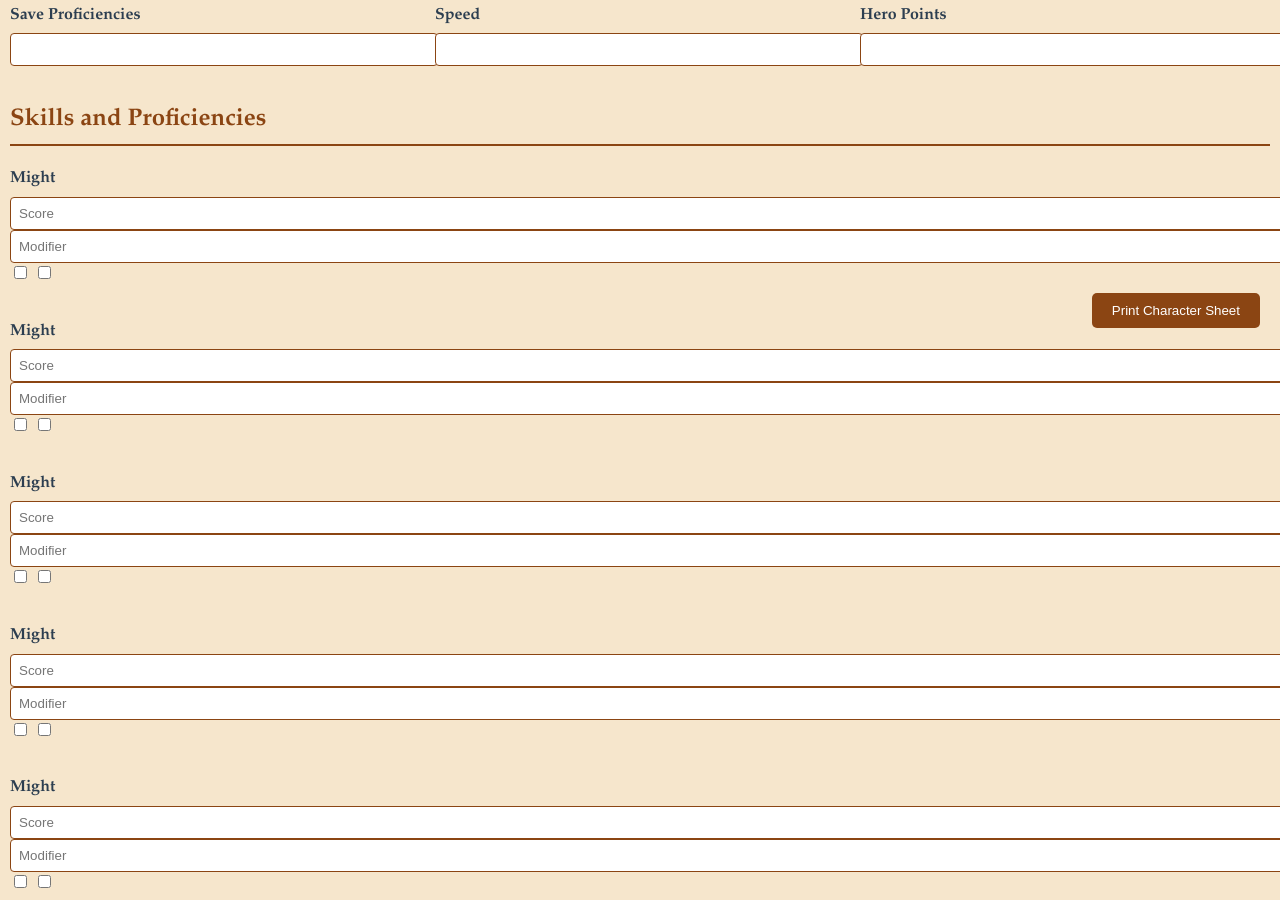
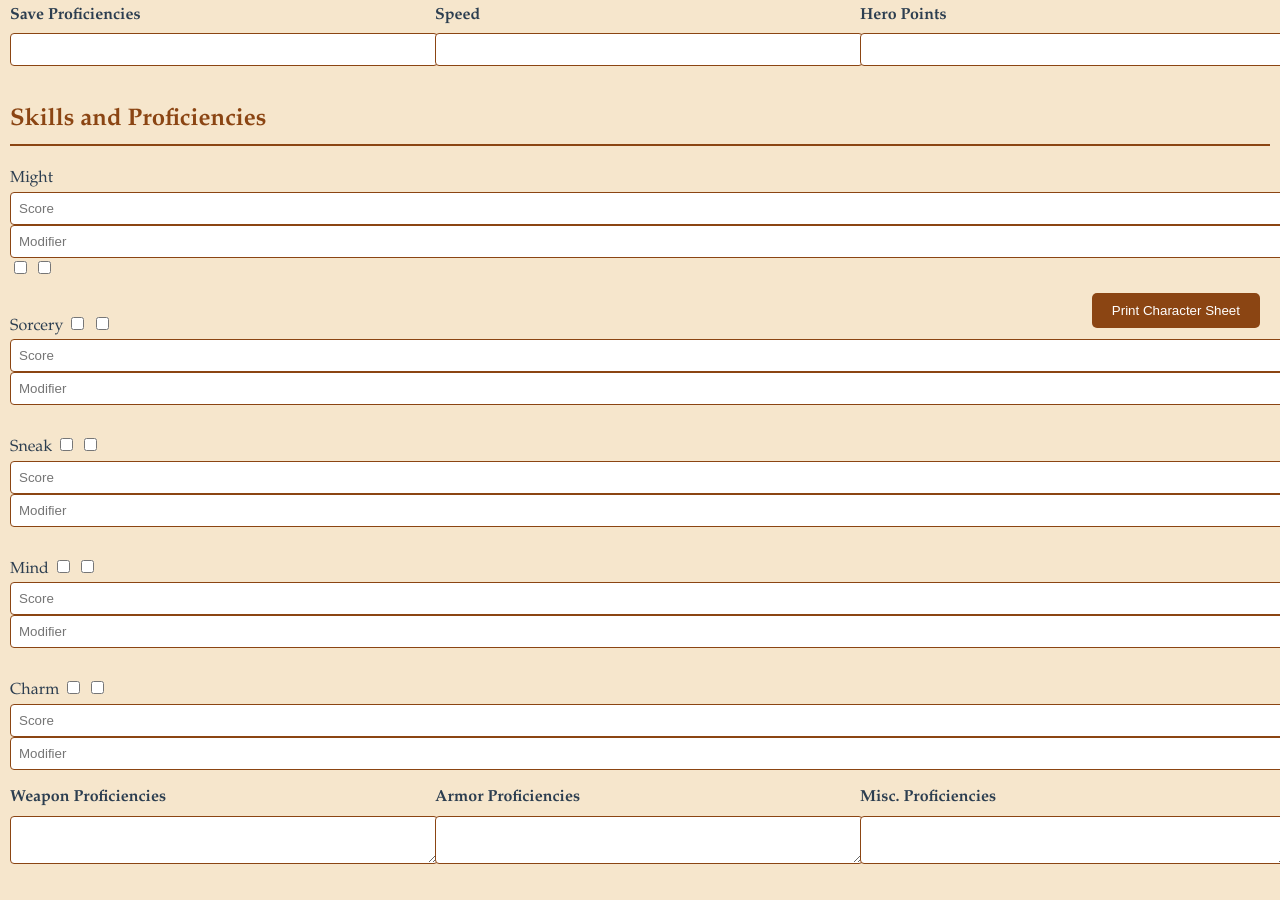
Before and after one commit to Mannyram82/Sahelia, a plain HTML site: page character.html in a window 1280 px wide. Shown: the part 452-1352 px from the top of the page. Drawn offline with Linux system fonts and the light colour scheme.

Commit message:
Update character.html

```diff
--- a/character.html
+++ b/character.html
@@ -76,39 +76,39 @@
             <div class="grid grid-5">
                 <!-- Repeat for each skill -->
                 <div class="form-group">
-                    <label>Might</label>
+                    <span>Might</span>
                     <input type="number" placeholder="Score">
                     <input type="number" placeholder="Modifier">
                     <input type="checkbox" title="Proficient">
                     <input type="checkbox" title="Expertise">
                 </div>
               <div class="form-group">
-                    <label>Might</label>
+                    <span>Sorcery</span>
+                    <input type="checkbox" title="Proficient">
+                    <input type="checkbox" title="Expertise">
                     <input type="number" placeholder="Score">
                     <input type="number" placeholder="Modifier">
+                </div>
+                <div class="form-group">
+                    <span>Sneak</span>
                     <input type="checkbox" title="Proficient">
                     <input type="checkbox" title="Expertise">
+                    <input type="number" placeholder="Score">
+                    <input type="number" placeholder="Modifier">
                 </div>
                 <div class="form-group">
-                    <label>Might</label>
+                    <span>Mind</span>
+                    <input type="checkbox" title="Proficient">
+                    <input type="checkbox" title="Expertise">
                     <input type="number" placeholder="Score">
                     <input type="number" placeholder="Modifier">
+                </div>
+                <div class="form-group">
+                    <span>Charm</span>
                     <input type="checkbox" title="Proficient">
                     <input type="checkbox" title="Expertise">
-                </div>
-                <div class="form-group">
-                    <label>Might</label>
                     <input type="number" placeholder="Score">
                     <input type="number" placeholder="Modifier">
-                    <input type="checkbox" title="Proficient">
-                    <input type="checkbox" title="Expertise">
-                </div>
-                <div class="form-group">
-                    <label>Might</label>
-                    <input type="number" placeholder="Score">
-                    <input type="number" placeholder="Modifier">
-                    <input type="checkbox" title="Proficient">
-                    <input type="checkbox" title="Expertise">
                 </div>
                 <!-- Add more skills as needed -->
             </div>
```
